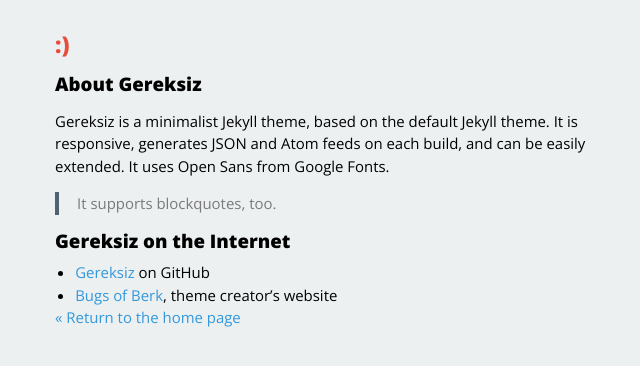
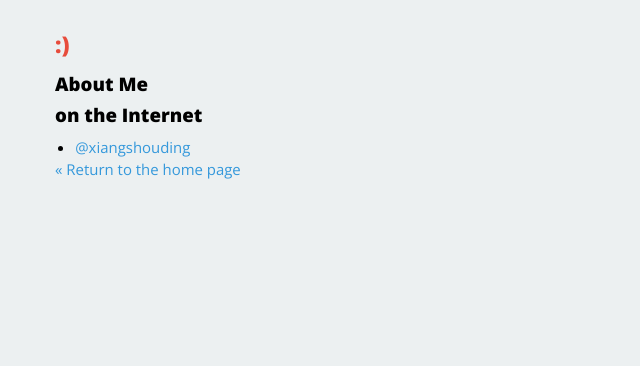
Before and after one commit to oxUnd/blog, a Jekyll site: the page built from about/index.markdown, in a window 1280 px wide. Shown: the top 366 px of the page, without its empty margins (289-929 px from the left). Built offline with Jekyll 4.4.1, drawn with Linux system fonts in a browser that asks for light colours; Markdown is read by kramdown in place of the engine named in the settings.

Commit message:
new post

```diff
--- a/about/index.markdown
+++ b/about/index.markdown
@@ -1,16 +1,10 @@
 ---
 layout: page
-title: About Gereksiz
+title: About Me
 ---
 
-Gereksiz is a minimalist Jekyll theme, based on the default Jekyll theme. It is responsive, generates JSON and Atom feeds on each build, and can be easily extended. It uses Open Sans from Google Fonts.
+## on the Internet
 
-> It supports blockquotes, too.
+* [@xiangshouding][github]
 
-## Gereksiz on the Internet
-
-* [Gereksiz][github] on GitHub
-* [Bugs of Berk][bob], theme creator's website
-
-[github]: https://github.com/berkoz/gereksiz/
-[bob]: http://bugsofberk.net
+[github]: https://github.com/xiangshouding
--- a/index.html
+++ b/index.html
@@ -4,7 +4,7 @@
 ---
 
 <div id="home">
-   <p class="intro">You've reached the webpage for the Jekyll theme <a href="https://github.com/berkoz/gereksiz">Gereksiz.</a> This is a blog. <a href="/atom.xml">Atom feed.</a></p>
+   <p class="intro">Pursue your object, be it what it will, steadily and indefatigably.  <a href="/about">About me.</a> <a href="/atom.xml">Atom feed.</a></p>
 
    <h2>Blog posts</h2>
    <ul class="posts">
```
